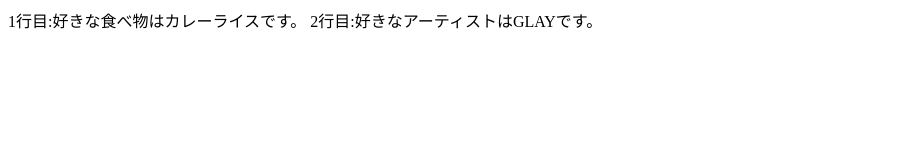
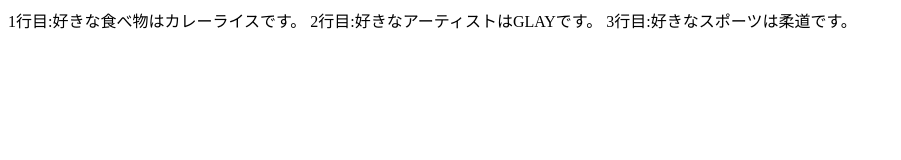
Before and after one commit to kazuha329/command-practice, a plain HTML site: page index.html in a window 1280 px wide. Shown: the whole page, without its empty margins (0-901 px from the left). Drawn offline with Linux system fonts and the light colour scheme.

Commit message:
好きなスポーツを追加

```diff
--- a/index.html
+++ b/index.html
@@ -3,5 +3,6 @@
 <body>
 	1行目:好きな食べ物はカレーライスです。
 	2行目:好きなアーティストはGLAYです。
+	3行目:好きなスポーツは柔道です。
 </body>
 </html>
```
